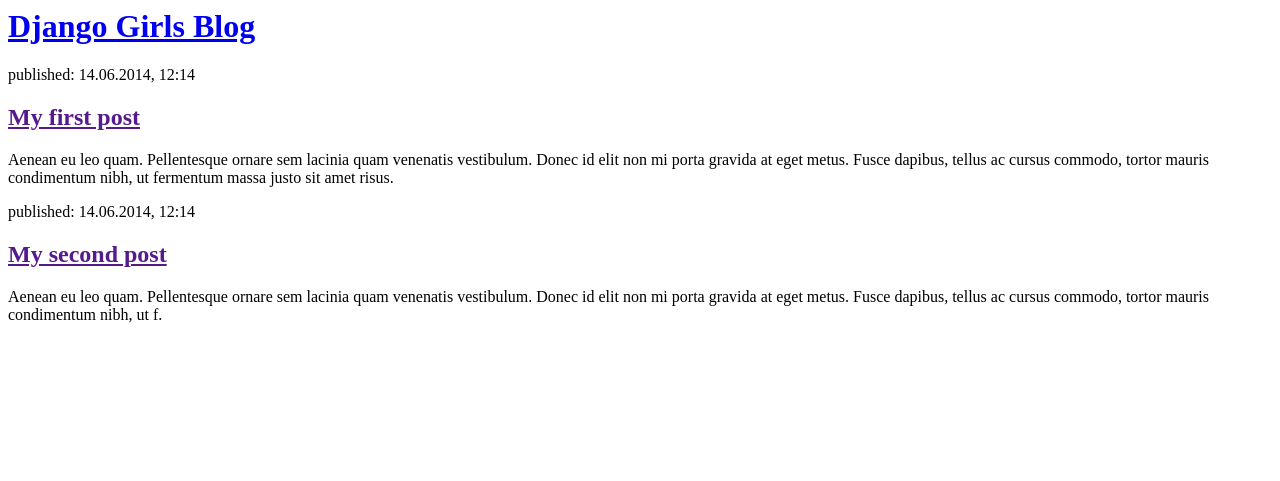
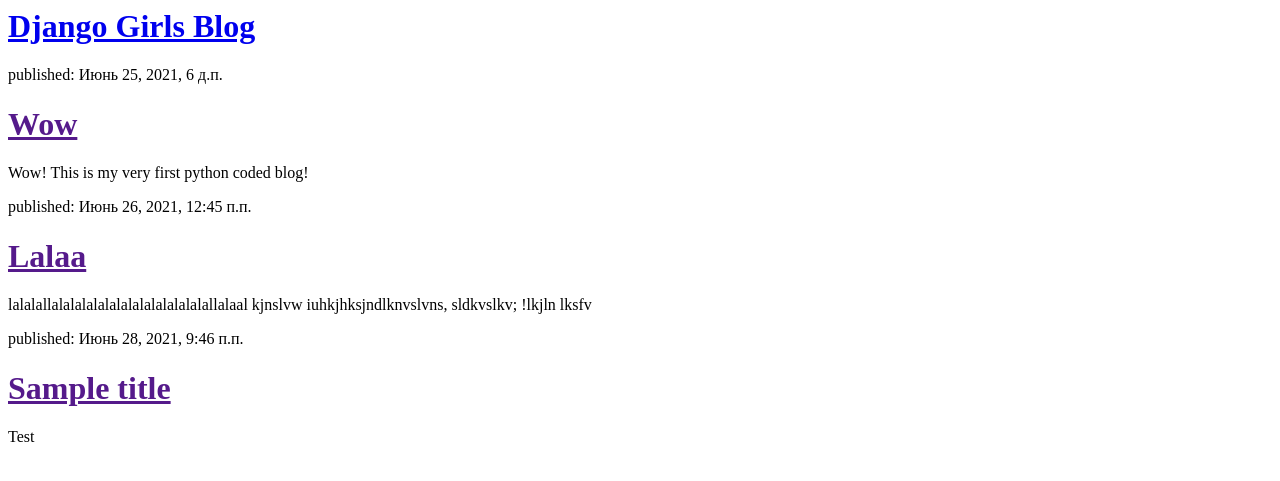
Before and after one commit to Aikibear/my-first-blog, a Django app: page / in a window 1280 px wide. Shown: the top 481 px of the page. Run offline with Django 3.2, Linux system fonts and the light colour scheme; data comes from the database, SQL or seed files in the repository; both versions use the stored data as it was after the commit.

Commit message:
Modified templates to display posts from database

```diff
--- a/blog/templates/blog/post_list.html
+++ b/blog/templates/blog/post_list.html
@@ -3,18 +3,16 @@
         <title>Django Girls blog</title>
     </head>
     <body>
+      <div>
+        <h1><a href="/">Django Girls Blog</a></h1>
+    </div>
+
+    {% for post in posts %}
         <div>
-            <h1><a href="/">Django Girls Blog</a></h1>
+            <p>published: {{ post.published_date }}</p>
+            <h1><a href="">{{ post.title }}</a></h1>
+            <p>{{ post.text|linebreaksbr }}</p>
         </div>
-
-        <div>
-            <p>published: 14.06.2014, 12:14</p>
-            <h2><a href="">My first post</a></h2>
-            <p>Aenean eu leo quam. Pellentesque ornare sem lacinia quam venenatis vestibulum. Donec id elit non mi porta gravida at eget metus. Fusce dapibus, tellus ac cursus commodo, tortor mauris condimentum nibh, ut fermentum massa justo sit amet risus.</p>
-        </div>
-
-        <div>
-            <p>published: 14.06.2014, 12:14</p>
-            <h2><a href="">My second post</a></h2>
-            <p>Aenean eu leo quam. Pellentesque ornare sem lacinia quam venenatis vestibulum. Donec id elit non mi porta gravida at eget metus. Fusce dapibus, tellus ac cursus commodo, tortor mauris condimentum nibh, ut f.</p>
-        </div>
+    {% endfor %}
+    </body>
+</html>
--- a/blog/views.py
+++ b/blog/views.py
@@ -1,4 +1,12 @@
 from django.shortcuts import render
 def post_list(request):
     return render(request, 'blog/post_list.html', {})
+from django.shortcuts import render
+from django.utils import timezone
+from .models import Post
+
+def post_list(request):
+    posts = Post.objects.filter(published_date__lte=timezone.now()).order_by('published_date')
+    return render(request, 'blog/post_list.html', {'posts': posts})
+
 # Create your views here.
```
Also changed, not shown: db.sqlite3.
